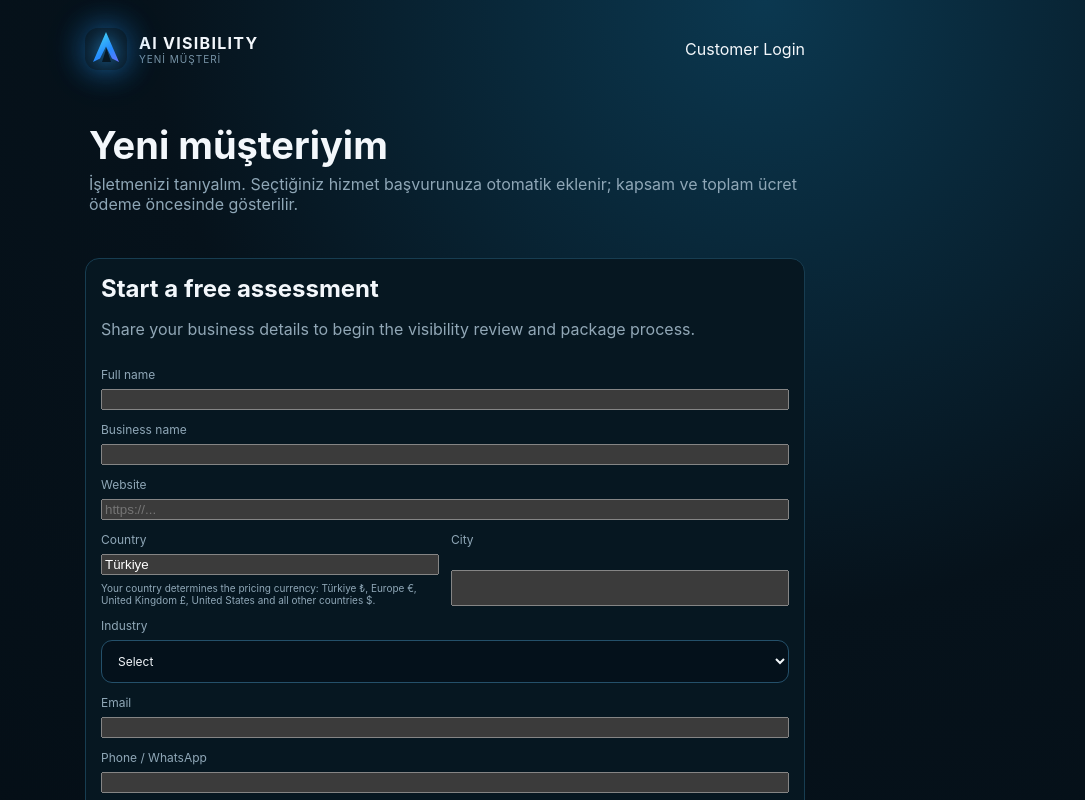
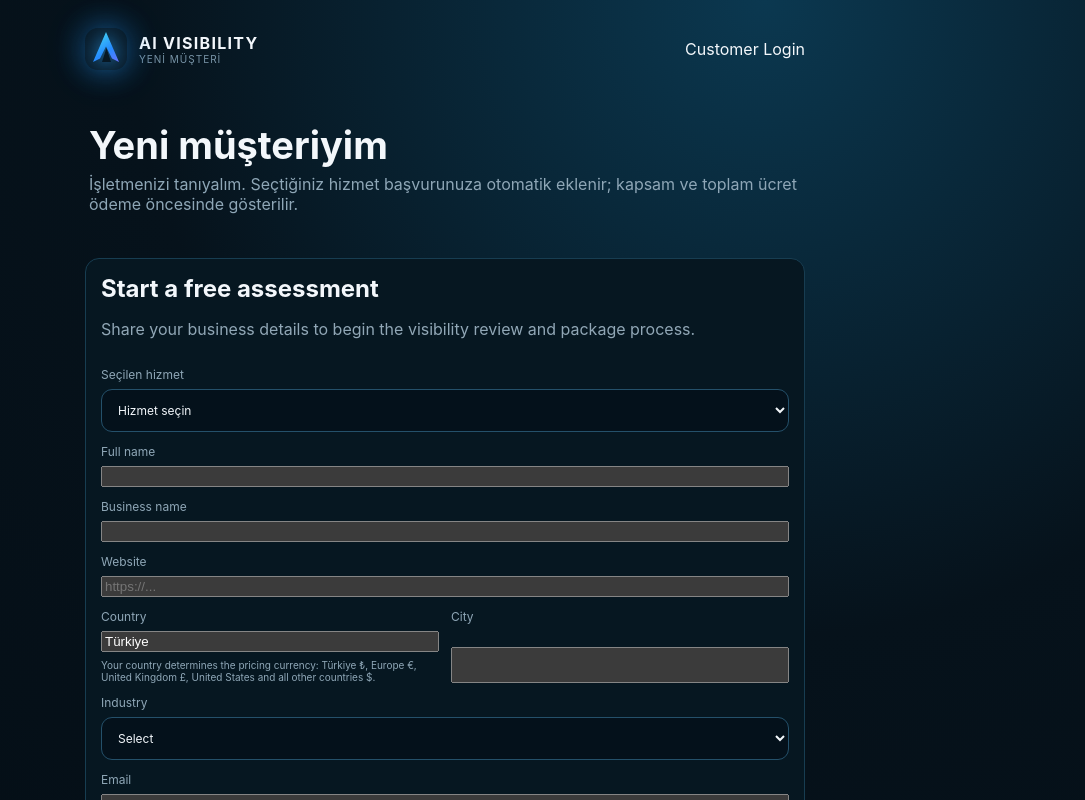
Before and after one commit to mehmetozan-5858/ai-visibility, a Next.js app: page /yeni-musteri in a window 1280 px wide. Shown: the top 800 px of the page, without its empty margins (195-1280 px from the left). Built offline with nearby package versions, Linux system fonts and the light colour scheme.

Commit message:
Carry selected service through customer lead flow

```diff
--- a/components/NewCustomerLeadForm.js
+++ b/components/NewCustomerLeadForm.js
@@ -9,9 +9,14 @@ const text={
  en:{title:"Start a free assessment",help:"Share your business details to begin the visibility review and package process.",name:"Full name",business:"Business name",website:"Website",country:"Country",city:"City",sector:"Industry",select:"Select",email:"Email",phone:"Phone / WhatsApp",send:"Request assessment",sending:"Sending…",done:"Application received ✓",ok:"Your application has been received. We will review your business and prepare the appropriate analysis and offer process.",fail:"Could not submit your application.",countryHelp:"Your country determines the pricing currency: Türkiye ₺, Europe €, United Kingdom £, United States and all other countries $."}
 };
 
-export default function NewCustomerLeadForm(){
+const services={
+ "business-diagnosis":"AI Visibility Analizi + Rapor — 4.990 TL",
+ "business-solution":"Çözüm / Uygulama Paketi — 19.900 TL'den başlayan",
+ "business-monitoring":"Sürekli Takip + Optimizasyon — 6.990 TL / ay"
+};
+export default function NewCustomerLeadForm({initialService=""}){
   const {lang}=useLanguage();const c=text[lang]||text.tr;
-  const [form,setForm]=useState({name:"",businessName:"",website:"",country:"Türkiye",city:"",sector:"",email:"",phone:""});
+  const [form,setForm]=useState({name:"",businessName:"",website:"",country:"Türkiye",city:"",sector:"",email:"",phone:"",service:services[initialService]?initialService:""});
   const [busy,setBusy]=useState(false),[msg,setMsg]=useState(""),[ok,setOk]=useState(false);
   const change=(k,v)=>setForm(x=>({...x,[k]:v}));
   async function submit(e){
@@ -24,6 +29,7 @@ export default function NewCustomerLeadForm(){
   }
   return <form className="panel scan-form" onSubmit={submit} style={{marginBottom:16}}>
     <div><h2>{c.title}</h2><p>{c.help}</p></div>
+    <label>Seçilen hizmet<select value={form.service} onChange={e=>change("service",e.target.value)} required><option value="">Hizmet seçin</option>{Object.entries(services).map(([k,v])=><option key={k} value={k}>{v}</option>)}</select></label>
     <label>{c.name}<input value={form.name} onChange={e=>change("name",e.target.value)} required/></label>
     <label>{c.business}<input value={form.businessName} onChange={e=>change("businessName",e.target.value)} required/></label>
     <label>{c.website}<input value={form.website} onChange={e=>change("website",e.target.value)} placeholder="https://..." inputMode="url"/></label>
```
